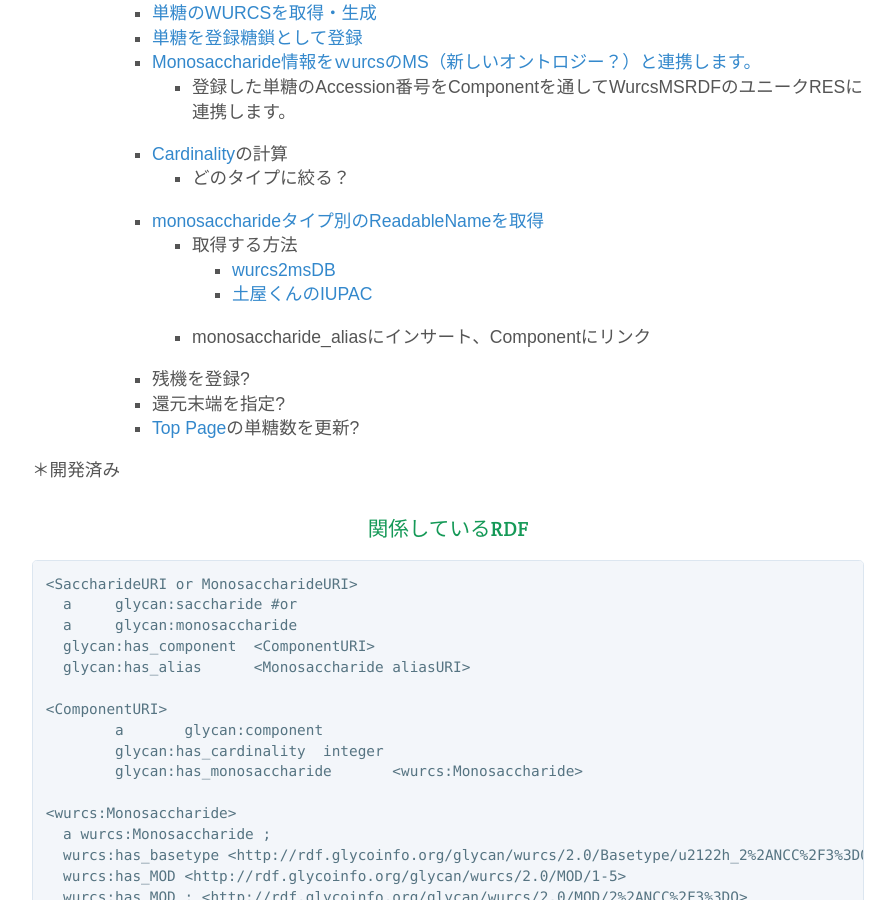
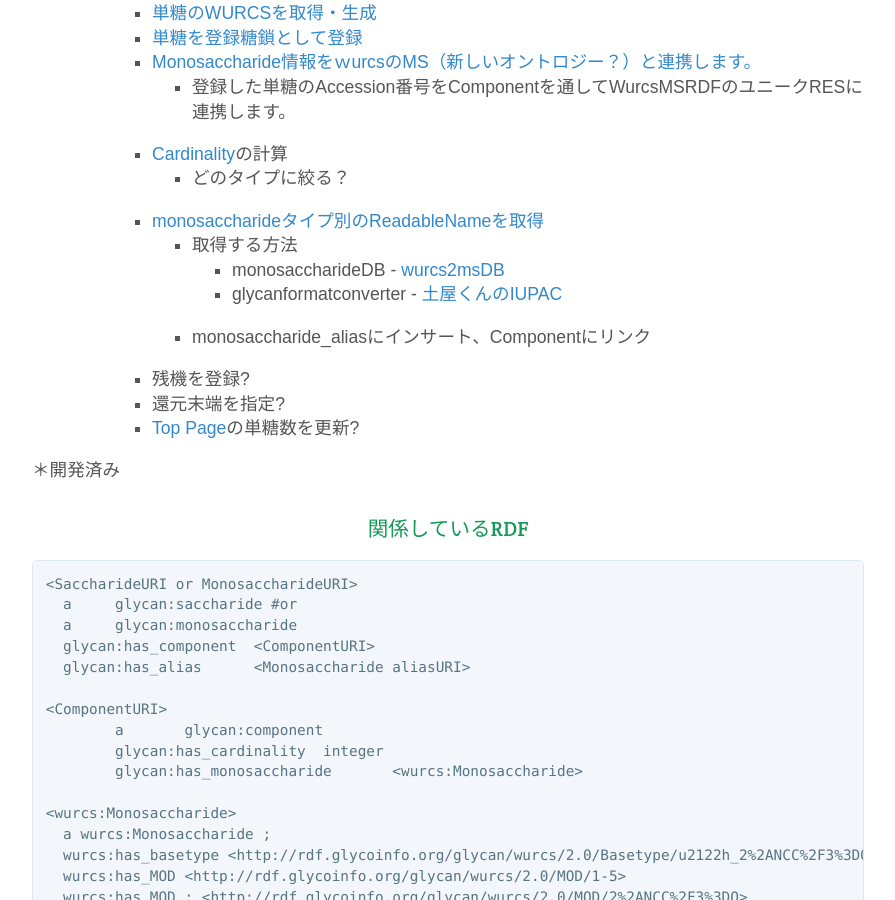
Before and after one commit to glytoucan/glytoucan, a Jekyll site: the page built from system/composition_ja.md, in a window 1280 px wide and 900 px high, scrolled down 417 px. Shown: the whole window, without its empty margins (192-1087 px from the left). Built offline with Jekyll 4.4.1, drawn with Linux system fonts in a browser that asks for light colours; nearby versions of some CDN libraries; Markdown is read by kramdown in place of the engine named in the settings.

Commit message:
msdb links

```diff
--- a/system/composition_ja.md
+++ b/system/composition_ja.md
@@ -18,8 +18,8 @@
           * どのタイプに絞る？
       * [monosaccharideタイプ別のReadableNameを取得](#ReadableName)
           * 取得する方法
-              * [wurcs2msDB](http://www.monosaccharidedb.org/remote_access.action#conversion)
-              * [土屋くんのIUPAC](https://bitbucket.org/glycosw/glycanformatconverter)
+              * monosaccharideDB - [wurcs2msDB](http://www.monosaccharidedb.org/remote_access.action#conversion)
+              * glycanformatconverter - [土屋くんのIUPAC](https://bitbucket.org/glycosw/glycanformatconverter)
           * monosaccharide_aliasにインサート、Componentにリンク
       * 残機を登録?
       * 還元末端を指定?
```
